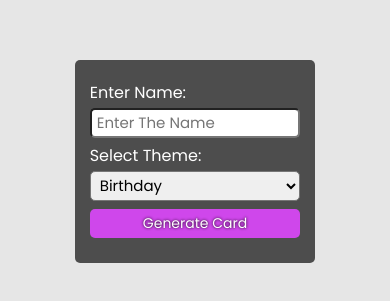
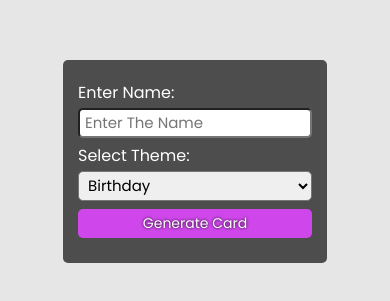
Before and after one commit to Techtitive/card-generator, a plain HTML site: page index.html in a window 390 px wide. Shown: the part 261-562 px from the top of the page. Drawn offline with nearby package versions, Linux system fonts and the light colour scheme.

Commit message:
Update style.css

```diff
--- a/style.css
+++ b/style.css
@@ -4,7 +4,7 @@
 
 body {
     height: 100vh;
-    width: 100vh;
+    width: 100vw;
     overflow: hidden;
     display: flex;
     flex-direction: column;
@@ -106,11 +106,3 @@ button:active {
 .download {
     display: none;
 }
-
-@media (max-width: 400px) {
-    body {
-        width: 90%;
-        margin-left: 5%;
-        margin-right: 5%;
-    }
-}
```
